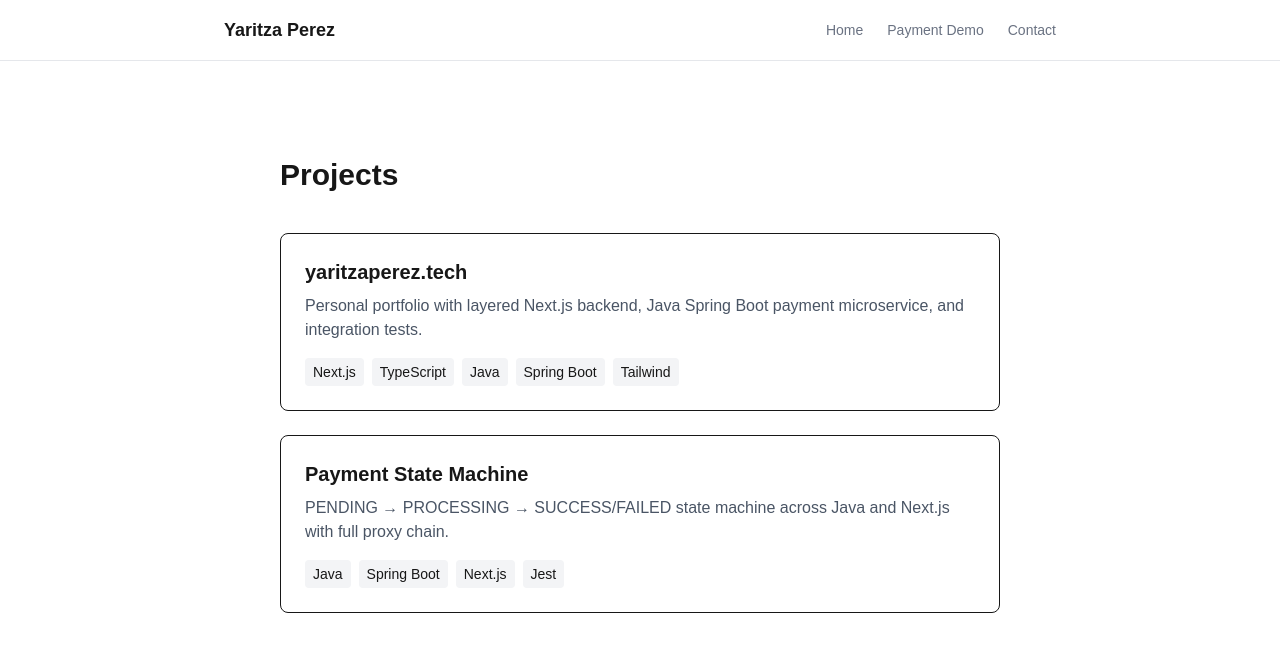
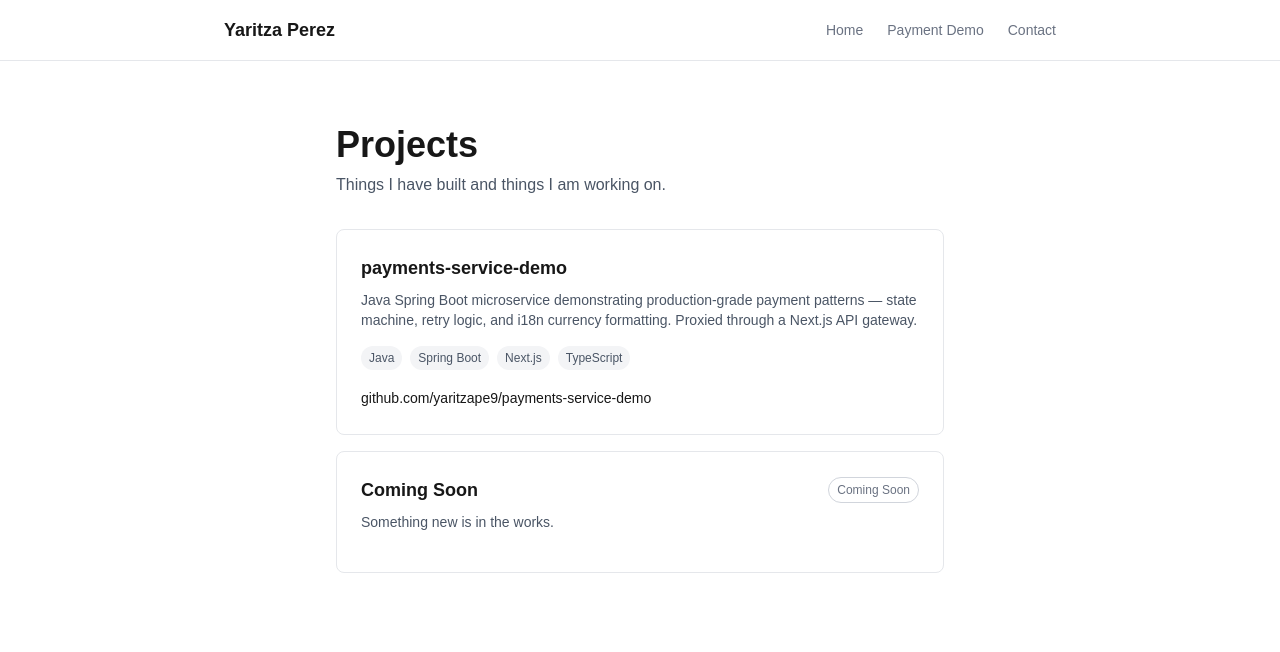
Before and after one commit to yaritzape9/PersonalWebsite, a Next.js app: page /projects in a window 1280 px wide. Shown: the top 652 px of the page. Built offline with nearby package versions, Linux system fonts and the light colour scheme.

Commit message:
Adding projects cards

```diff
--- a/src/app/projects/page.tsx
+++ b/src/app/projects/page.tsx
@@ -1,22 +1,74 @@
-import { projects } from "@/data/experience";
+const projects = [
+  {
+    title: "payments-service-demo",
+    description:
+      "Java Spring Boot microservice demonstrating production-grade payment patterns — state machine, retry logic, and i18n currency formatting. Proxied through a Next.js API gateway.",
+    tech: ["Java", "Spring Boot", "Next.js", "TypeScript"],
+    github: "https://github.com/yaritzape9/payments-service-demo",
+    status: "live",
+  },
+  {
+    title: "Coming Soon",
+    description: "Something new is in the works.",
+    tech: [],
+    github: null,
+    status: "coming-soon",
+  },
+]
 
 export default function ProjectsPage() {
   return (
-    <main className="max-w-3xl mx-auto px-6 py-16">
-      <h1 className="text-3xl font-bold mb-10">Projects</h1>
-      <div className="flex flex-col gap-6">
-        {projects.map((p) => (
-          <div key={p.title} className="border rounded-lg p-6">
-            <h2 className="text-xl font-semibold mb-2">{p.title}</h2>
-            <p className="text-gray-600 mb-4">{p.description}</p>
-            <div className="flex flex-wrap gap-2">
-              {p.technologies.map((t) => (
-                <span key={t} className="text-sm bg-gray-100 rounded px-2 py-1">{t}</span>
-              ))}
+    <main className="max-w-2xl mx-auto p-8 min-h-screen">
+      <h1 className="text-4xl font-bold mb-2">Projects</h1>
+      <p className="text-gray-600 dark:text-gray-300 mb-8">
+        Things I have built and things I am working on.
+      </p>
+
+      <div className="space-y-4">
+        {projects.map((project) => (
+          <div
+            key={project.title}
+            className="border rounded-lg p-6 border-gray-200 dark:border-gray-700"
+          >
+            <div className="flex items-center justify-between mb-2">
+              <h2 className="text-lg font-semibold">{project.title}</h2>
+              {project.status === "coming-soon" && (
+                <span className="text-xs font-medium px-2 py-1 rounded-full border border-gray-300 dark:border-gray-600 text-gray-500 dark:text-gray-400">
+                  Coming Soon
+                </span>
+              )}
             </div>
+
+            <p className="text-sm text-gray-600 dark:text-gray-400 mb-4">
+              {project.description}
+            </p>
+
+            {project.tech.length > 0 && (
+              <div className="flex flex-wrap gap-2 mb-4">
+                {project.tech.map((t) => (
+                  <span
+                    key={t}
+                    className="text-xs px-2 py-1 rounded-full bg-gray-100 dark:bg-gray-800 text-gray-600 dark:text-gray-400"
+                  >
+                    {t}
+                  </span>
+                ))}
+              </div>
+            )}
+
+            {project.github && (
+
+              <a href={project.github}
+                target="_blank"
+                rel="noopener noreferrer"
+                className="text-sm font-medium hover:underline"
+              >
+                github.com/yaritzape9/payments-service-demo
+              </a>
+            )}
           </div>
         ))}
       </div>
     </main>
-  );
+  )
 }
```
